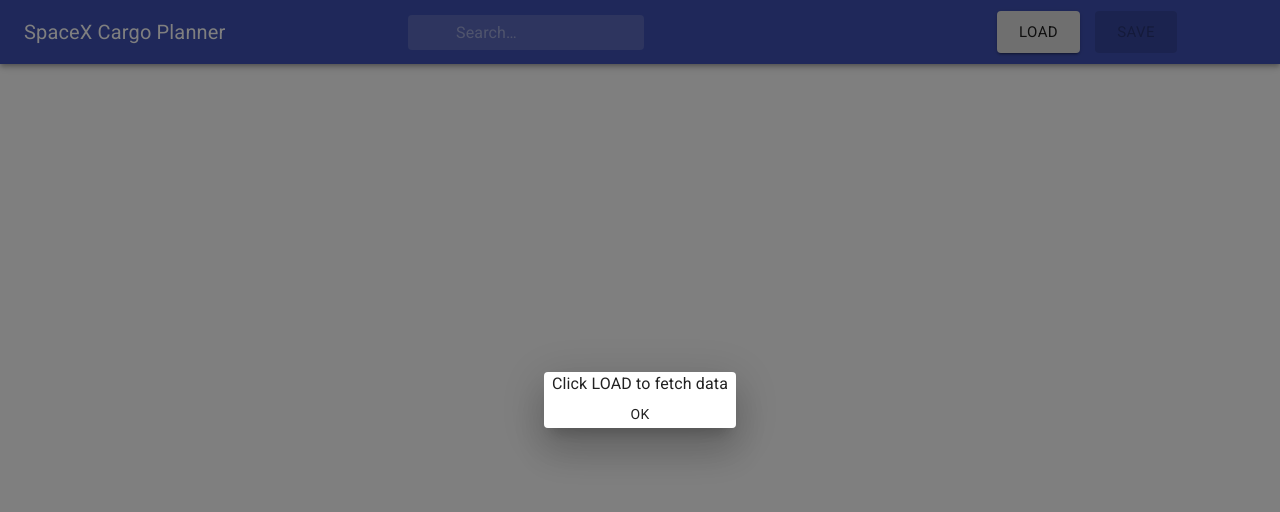
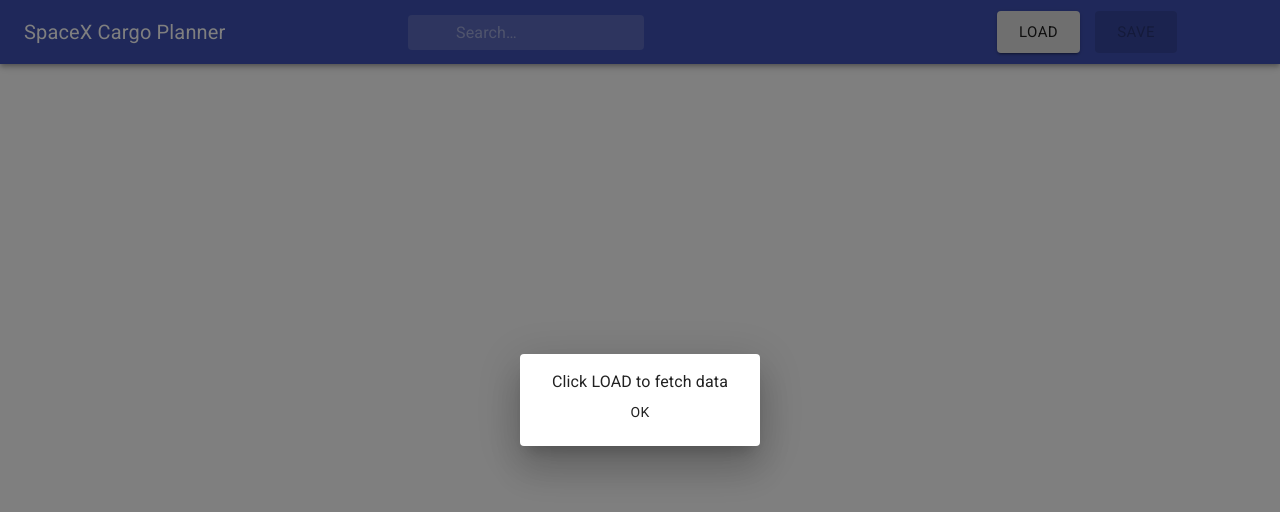
Before and after one commit to record033/spacex-cargo, a React (Create React App) app: page / in a window 1280 px wide. Shown: the top 512 px of the page. Built offline with nearby package versions, Linux system fonts and the light colour scheme.

Commit message:
style fix

```diff
--- a/src/pages/Pages.tsx
+++ b/src/pages/Pages.tsx
@@ -12,9 +12,10 @@
 
 const useStyles = makeStyles(() => ({
   dialogBox: {
-    width: "15vw",
-    height: "7vh",
+    width: "15em",
+    height: "auto",
     textAlign: "center",
+    margin: "1em 0 1em 0",
   },
 }));
 
```
